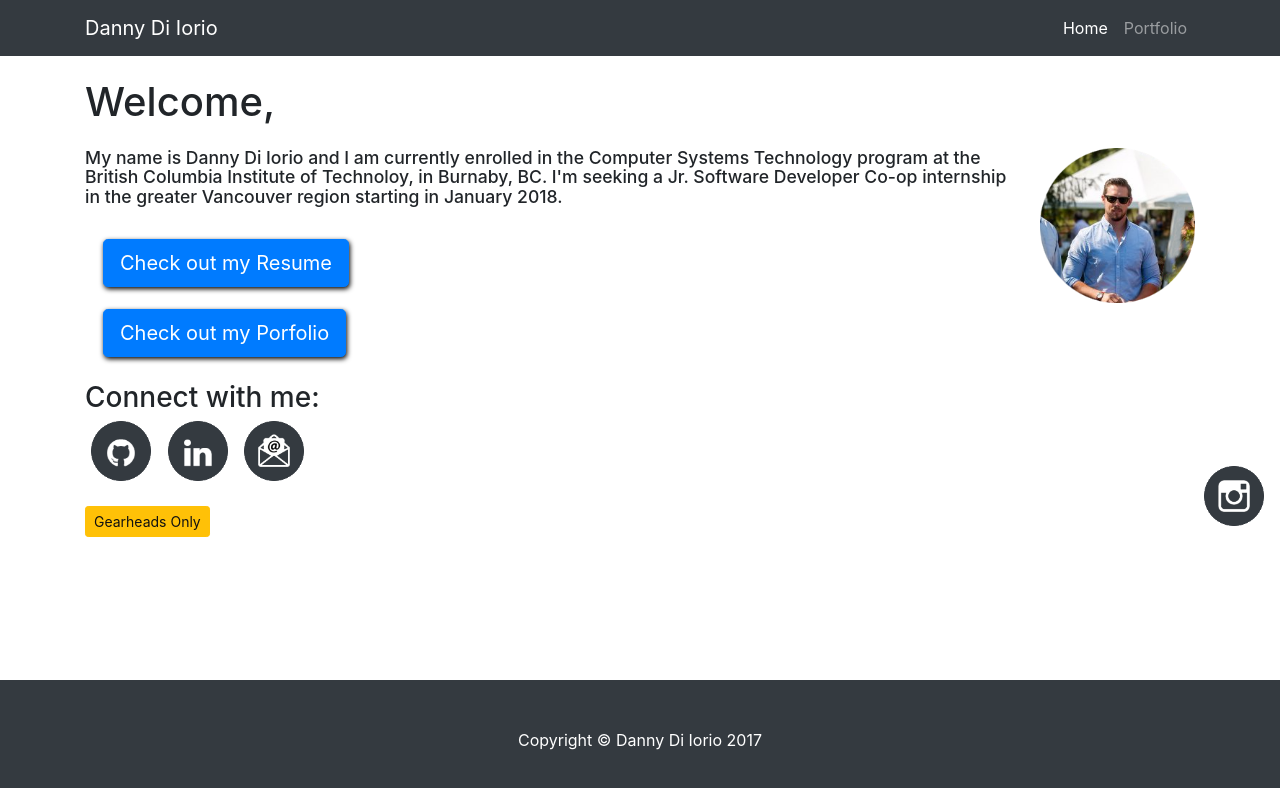
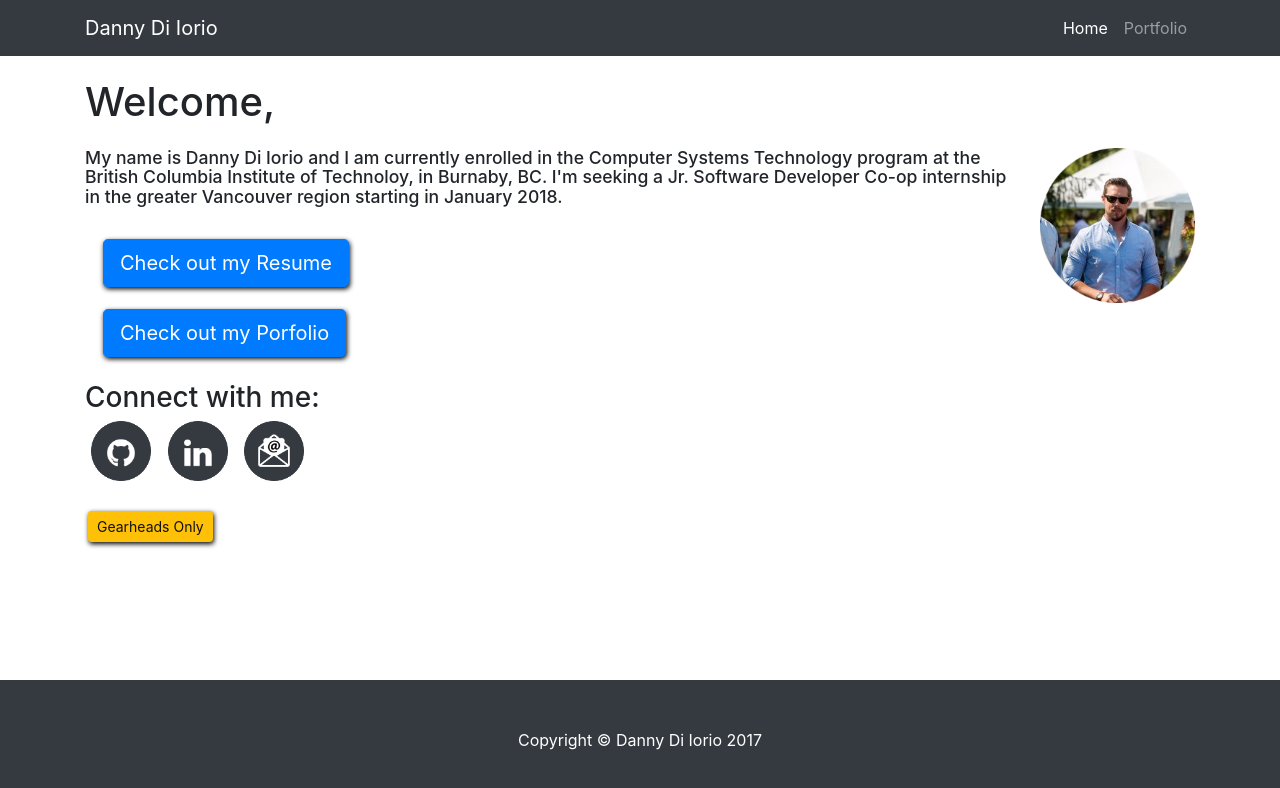
Before and after one commit to ddiiorio/ddiiorio-website, a website: page index.html in a window 1280 px wide. Drawn offline with Linux system fonts and the light colour scheme.

Commit message:
update slide out link

```diff
--- a/css/style.css
+++ b/css/style.css
@@ -22,7 +22,7 @@ body {
     margin-bottom: 15px;
 }
 
-.btn-primary {
+.btn-primary, .btn-warning {
     box-shadow: 1px 2px 5px #000000;
     margin: 5px 3px;
 }
--- a/index.html
+++ b/index.html
@@ -81,17 +81,17 @@
 
 <!-- Slideout -->
 <div class="container">
-    <a href="#" class="btn btn-warning btn-sm">Gearheads Only</a>
+    <a href="#" class="btn btn-warning btn-sm sidebtn">Gearheads Only</a>
 </div>
 
-<div class="sidebar">
+<div class="sidebar is-hidden">
     <ul>
         <li><a href="https://www.instagram.com/6666frs/"><img src="img/instagram.png" width="60" height="60"></a></li>
     </ul>
 </div>
 
 <script>
-    const button = document.querySelector('.btn')
+    const button = document.querySelector('.sidebtn')
     const sidebar = document.querySelector('.sidebar')
 
     button.addEventListener('click', function() {
```
